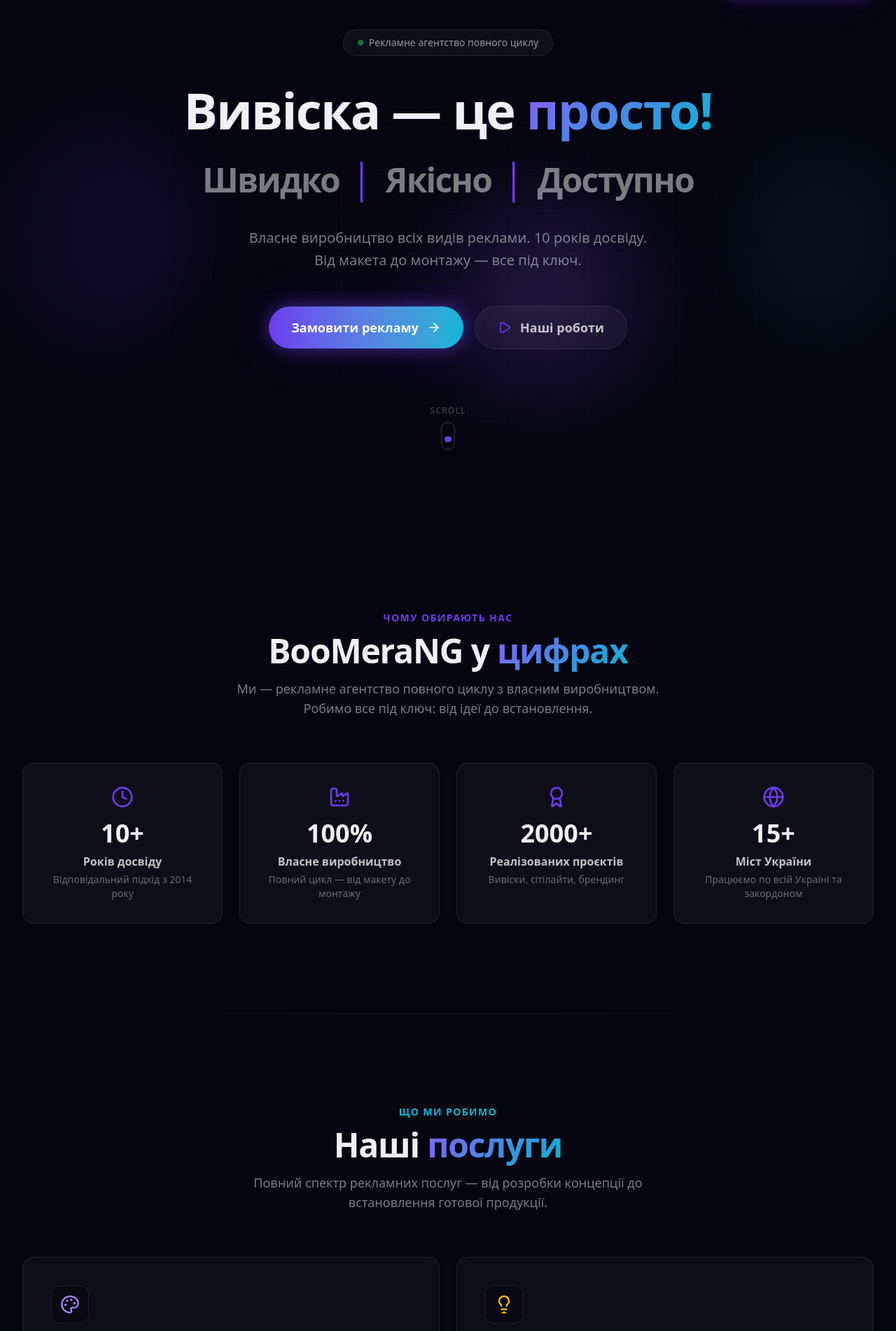
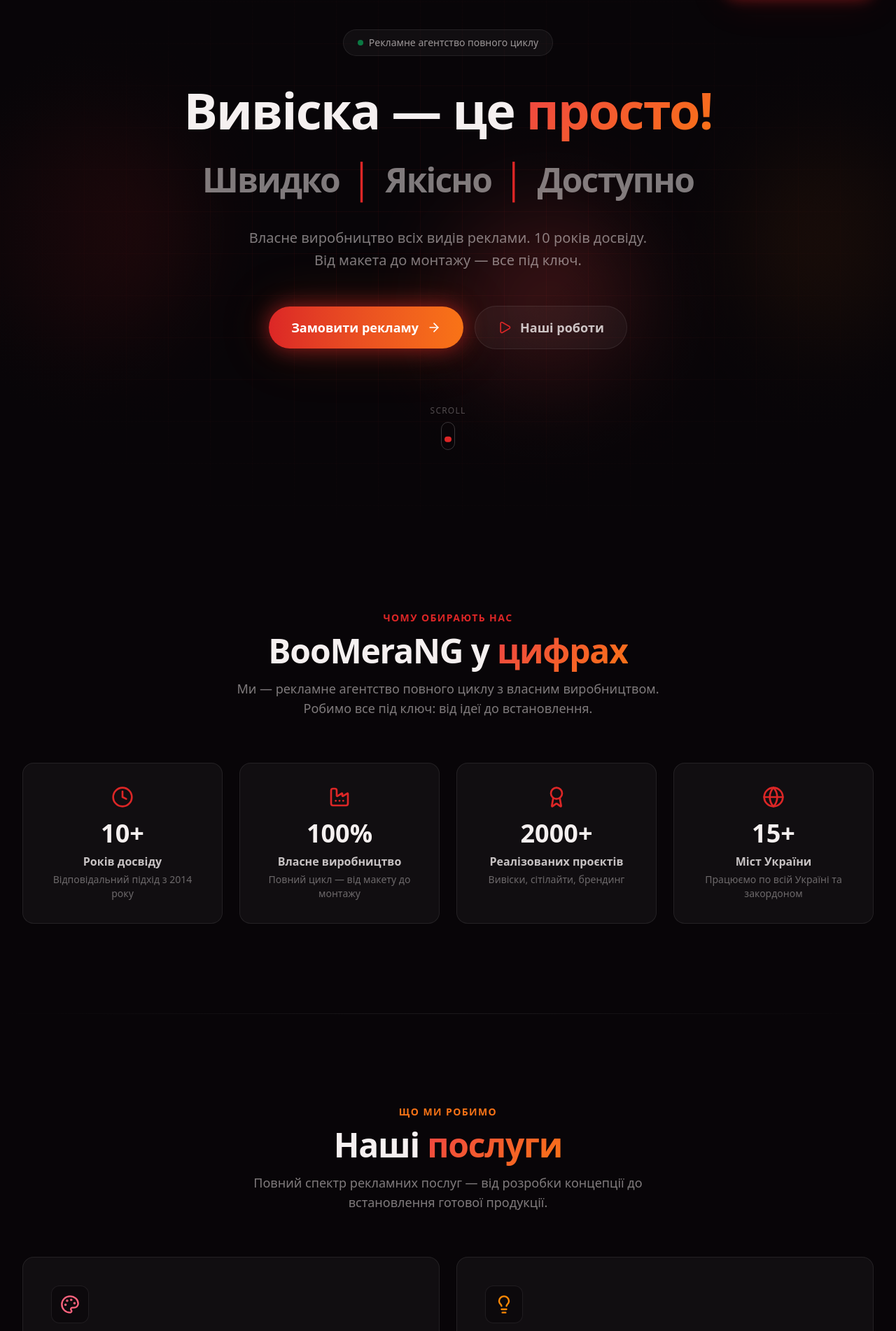
Before and after one commit to MishaPanivnyk/boomerang-landing, a Next.js app: page / in a window 1280 px wide. Shown: the part 58-1960 px from the top of the page at 70% size. Built offline with nearby package versions, Linux system fonts and the light colour scheme.

Commit message:
feat: switch color scheme to red/orange-red palette

```diff
--- a/src/app/globals.css
+++ b/src/app/globals.css
@@ -2,12 +2,12 @@
 
 /* ── Custom theme tokens ── */
 @theme inline {
-  --color-background: #050510;
-  --color-foreground: #f0f0f5;
-  --color-primary: #6C3AED;
-  --color-primary-light: #8B5CF6;
-  --color-accent: #06B6D4;
-  --color-accent-light: #22D3EE;
+  --color-background: #080508;
+  --color-foreground: #f5f0f0;
+  --color-primary: #DC2626;
+  --color-primary-light: #EF4444;
+  --color-accent: #F97316;
+  --color-accent-light: #FB923C;
   --color-surface: rgba(255, 255, 255, 0.04);
   --color-surface-hover: rgba(255, 255, 255, 0.08);
   --color-border: rgba(255, 255, 255, 0.08);
@@ -35,7 +35,7 @@
   background: #050510;
 }
 ::-webkit-scrollbar-thumb {
-  background: #6C3AED;
+  background: #DC2626;
   border-radius: 3px;
 }
 
@@ -53,8 +53,8 @@
 
 /* ── Glow pulse for CTA buttons ── */
 @keyframes glow-pulse {
-  0%, 100% { box-shadow: 0 0 20px rgba(108, 58, 237, 0.4), 0 0 60px rgba(108, 58, 237, 0.1); }
-  50% { box-shadow: 0 0 30px rgba(108, 58, 237, 0.6), 0 0 80px rgba(108, 58, 237, 0.2); }
+  0%, 100% { box-shadow: 0 0 20px rgba(220, 38, 38, 0.5), 0 0 60px rgba(220, 38, 38, 0.15); }
+  50% { box-shadow: 0 0 35px rgba(220, 38, 38, 0.7), 0 0 90px rgba(249, 115, 22, 0.2); }
 }
 .animate-glow {
   animation: glow-pulse 3s ease-in-out infinite;
@@ -62,7 +62,7 @@
 
 /* ── Gradient text utility ── */
 .text-gradient {
-  background: linear-gradient(135deg, #8B5CF6, #06B6D4);
+  background: linear-gradient(135deg, #EF4444, #F97316);
   -webkit-background-clip: text;
   -webkit-text-fill-color: transparent;
   background-clip: text;
@@ -79,7 +79,7 @@
 /* ── Grid background pattern for hero ── */
 .bg-grid {
   background-image:
-    linear-gradient(rgba(108, 58, 237, 0.05) 1px, transparent 1px),
-    linear-gradient(90deg, rgba(108, 58, 237, 0.05) 1px, transparent 1px);
+    linear-gradient(rgba(220, 38, 38, 0.06) 1px, transparent 1px),
+    linear-gradient(90deg, rgba(220, 38, 38, 0.06) 1px, transparent 1px);
   background-size: 60px 60px;
 }
--- a/src/components/Contact.tsx
+++ b/src/components/Contact.tsx
@@ -138,7 +138,7 @@
 
             {/* Address */}
             <div className="flex items-start gap-4">
-              <div className="rounded-xl border border-border bg-surface p-3 text-emerald-400">
+              <div className="rounded-xl border border-border bg-surface p-3 text-red-400">
                 <MapPin className="h-6 w-6" />
               </div>
               <div>
@@ -153,7 +153,7 @@
 
             {/* Email */}
             <div className="flex items-start gap-4">
-              <div className="rounded-xl border border-border bg-surface p-3 text-amber-400">
+              <div className="rounded-xl border border-border bg-surface p-3 text-orange-400">
                 <Mail className="h-6 w-6" />
               </div>
               <div>
--- a/src/components/Services.tsx
+++ b/src/components/Services.tsx
@@ -9,32 +9,32 @@
     title: "Макетування та брендинг",
     description:
       "Створюємо унікальний візуальний стиль вашого бренду: логотипи, фірмовий стиль, макети вивісок та рекламних матеріалів.",
-    gradient: "from-violet-500/20 to-purple-500/20",
-    iconColor: "text-violet-400",
+    gradient: "from-red-600/20 to-rose-500/20",
+    iconColor: "text-rose-400",
   },
   {
     icon: Lightbulb,
     title: "Власне виробництво вивісок",
     description:
       "Світлові короби, об'ємні літери, LED-вивіски, неонові вивіски — виготовляємо на власному виробництві з гарантією якості.",
-    gradient: "from-amber-500/20 to-orange-500/20",
-    iconColor: "text-amber-400",
+    gradient: "from-orange-500/20 to-red-500/20",
+    iconColor: "text-orange-400",
   },
   {
     icon: MonitorSmartphone,
     title: "Оренда сітілайтів",
     description:
       "Розміщення зовнішньої реклами на сітілайтах по всій Україні. Ефективний охват цільової аудиторії у вашому місті.",
-    gradient: "from-cyan-500/20 to-blue-500/20",
-    iconColor: "text-cyan-400",
+    gradient: "from-red-500/20 to-orange-600/20",
+    iconColor: "text-red-400",
   },
   {
     icon: Truck,
     title: "Доставка та монтаж",
     description:
       "Професійна доставка і монтаж рекламних конструкцій будь-якої складності. Працюємо по всій Україні та за кордоном.",
-    gradient: "from-emerald-500/20 to-green-500/20",
-    iconColor: "text-emerald-400",
+    gradient: "from-rose-600/20 to-red-400/20",
+    iconColor: "text-red-300",
   },
 ];
 
--- a/src/components/Testimonials.tsx
+++ b/src/components/Testimonials.tsx
@@ -49,7 +49,7 @@
       {/* Star rating */}
       <div className="mb-3 flex gap-1">
         {Array.from({ length: item.rating }).map((_, i) => (
-          <Star key={i} className="h-4 w-4 fill-amber-400 text-amber-400" />
+          <Star key={i} className="h-4 w-4 fill-orange-400 text-orange-400" />
         ))}
       </div>
       <p className="text-sm leading-relaxed text-foreground/70 italic">
```
